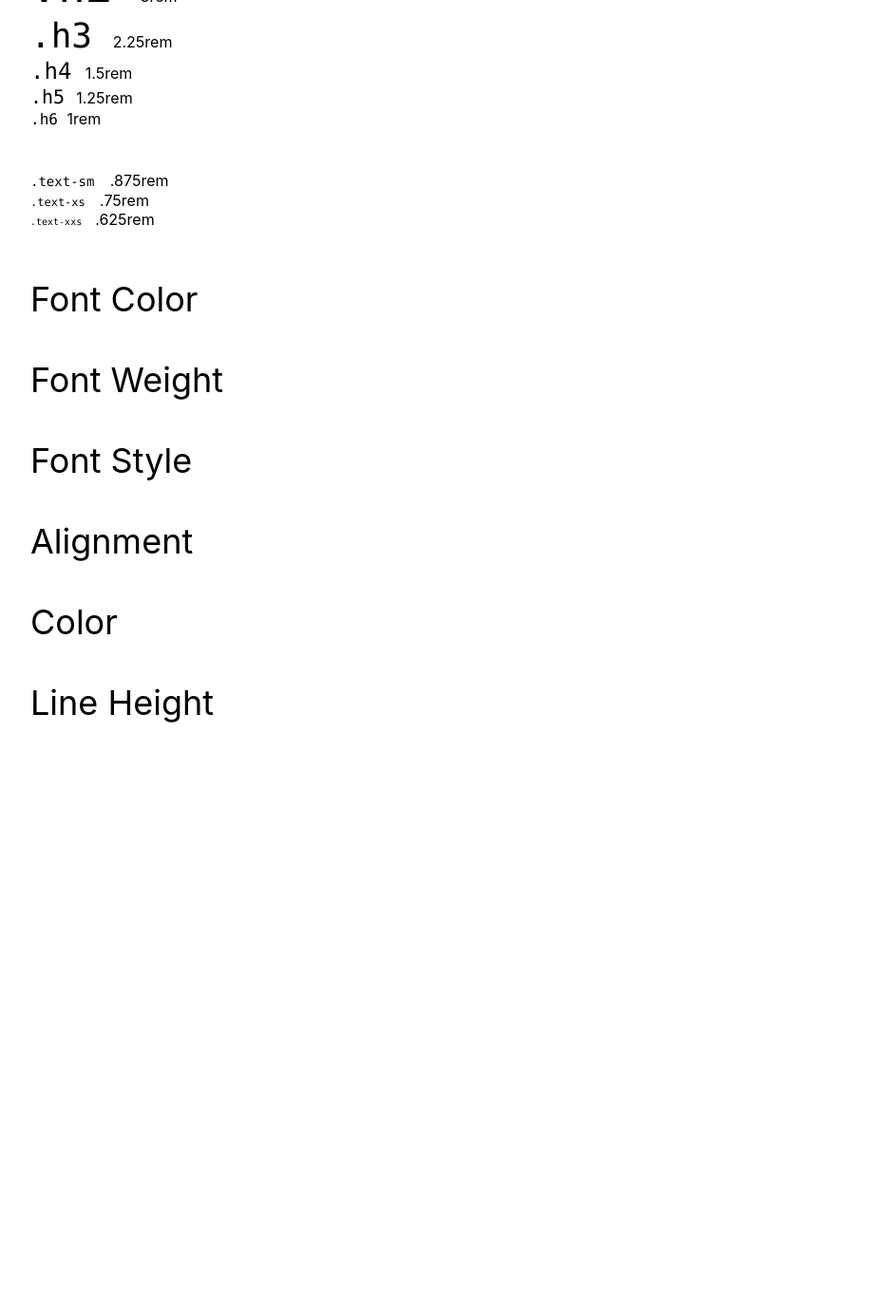
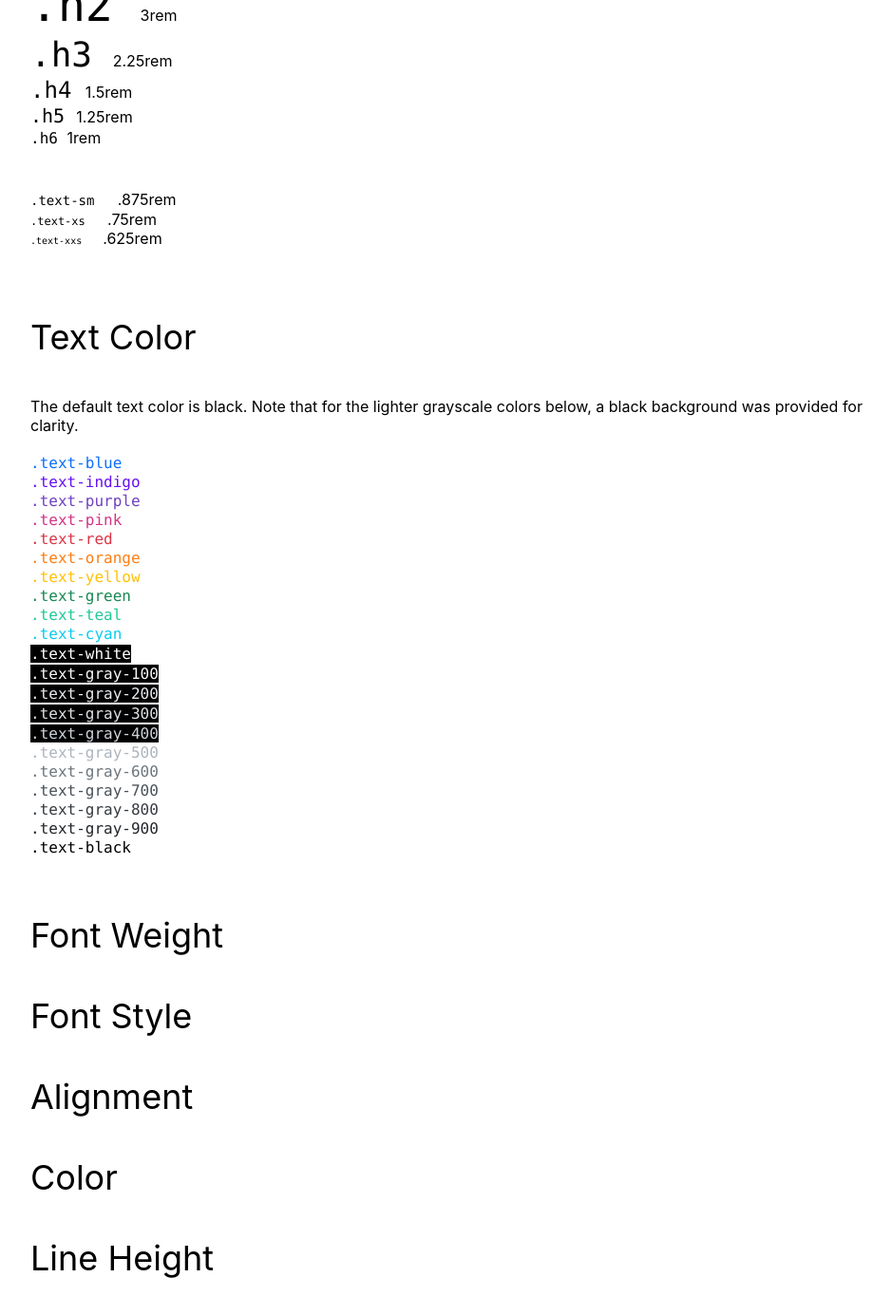
Before and after one commit to esteban90-dev/css-framework-site, a Jekyll site: the page built from typography.html, in a window 1280 px wide and 1400 px high, scrolled down 1155 px. Shown: the top 1385 px of the window at 95% size, without its empty margins (160-1099 px from the left). Built offline with Jekyll 4.4.1, drawn with Linux system fonts in a browser that asks for light colours; before the commit the page ends 1970 px from its top, so only the background shows below that.

Commit message:
add 'text colors'

```diff
--- a/typography.html
+++ b/typography.html
@@ -30,7 +30,7 @@ title: Breakpoints
     <div class="ml-4">Menlo, Consolas, Monaco, Liberation Mono, Lucida Console, monospace</div>
     <br>
   </li>
-<br><br>
+<br><br><br>
 
 <h3>Font Size</h3>
 <br><br>
@@ -48,15 +48,41 @@ title: Breakpoints
 <br>
 <div class="row">
   <div class="col-12 display-flex flex-col align-left">
-    <p><span class="text-sm mono mr-2">.text-sm </span><span>.875rem</span></p>
-    <p><span class="text-xs mono mr-2">.text-xs </span><span>.75rem</span></p>
-    <p><span class="text-xxs mono mr-2">.text-xxs </span><span>.625rem</span></p>
+    <p><span class="text-sm mono mr-3">.text-sm </span><span>.875rem</span></p>
+    <p><span class="text-xs mono mr-3">.text-xs </span><span>.75rem</span></p>
+    <p><span class="text-xxs mono mr-3">.text-xxs </span><span>.625rem</span></p>
   </div>
 </div>
+<br><br><br>
+
+<h3>Text Color</h3>
 <br><br>
-
-<h3>Font Color</h3>
-<br><br>
+<p>The default text color is black.  Note that for the lighter grayscale colors below, a black background was provided for clarity.</p>
+<br>
+<ul class="list list-inside">
+  <li class="text-blue mono">.text-blue</li>
+  <li class="text-indigo mono">.text-indigo</li>
+  <li class="text-purple mono">.text-purple</li>
+  <li class="text-pink mono">.text-pink</li>
+  <li class="text-red mono">.text-red</li>
+  <li class="text-orange mono">.text-orange</li>
+  <li class="text-yellow mono">.text-yellow</li>
+  <li class="text-green mono">.text-green</li>
+  <li class="text-teal mono">.text-teal</li>
+  <li class="text-cyan mono">.text-cyan</li>
+  <li><span class="text-white bg-black mono">.text-white</span></li>
+  <li><span class="text-gray-100 bg-black mono">.text-gray-100</span></li>
+  <li><span class="text-gray-200 bg-black mono">.text-gray-200</span></li>
+  <li><span class="text-gray-300 bg-black mono">.text-gray-300</span></li>
+  <li><span class="text-gray-400 bg-black mono">.text-gray-400</span></li>
+  <li class="text-gray-500 mono">.text-gray-500</li>
+  <li class="text-gray-600 mono">.text-gray-600</li>
+  <li class="text-gray-700 mono">.text-gray-700</li>
+  <li class="text-gray-800 mono">.text-gray-800</li>
+  <li class="text-gray-900 mono">.text-gray-900</li>
+  <li class="text-black mono">.text-black</li>
+</ul>
+<br><br><br>
 
 <h3>Font Weight</h3>
 <br><br>
```
